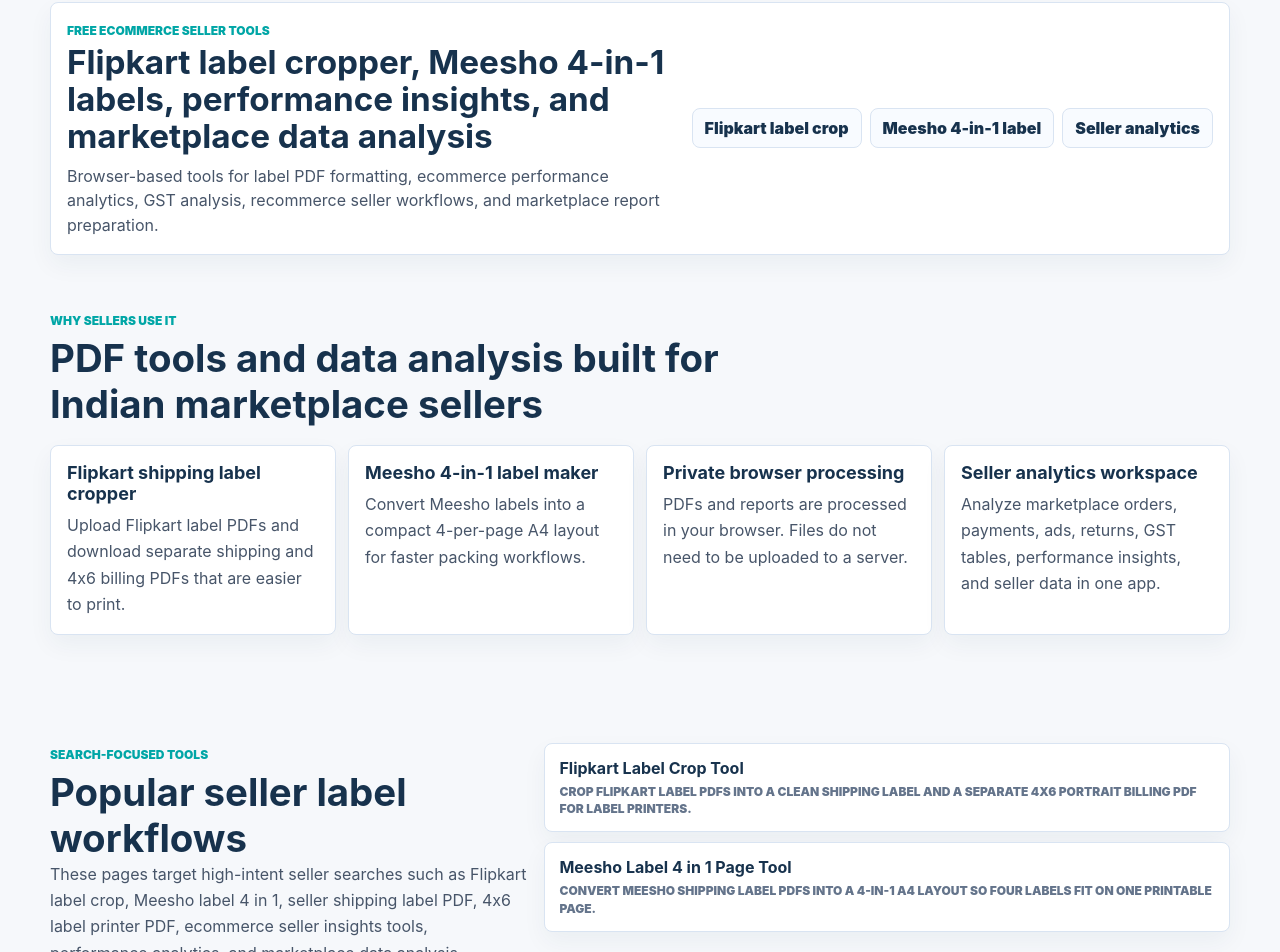
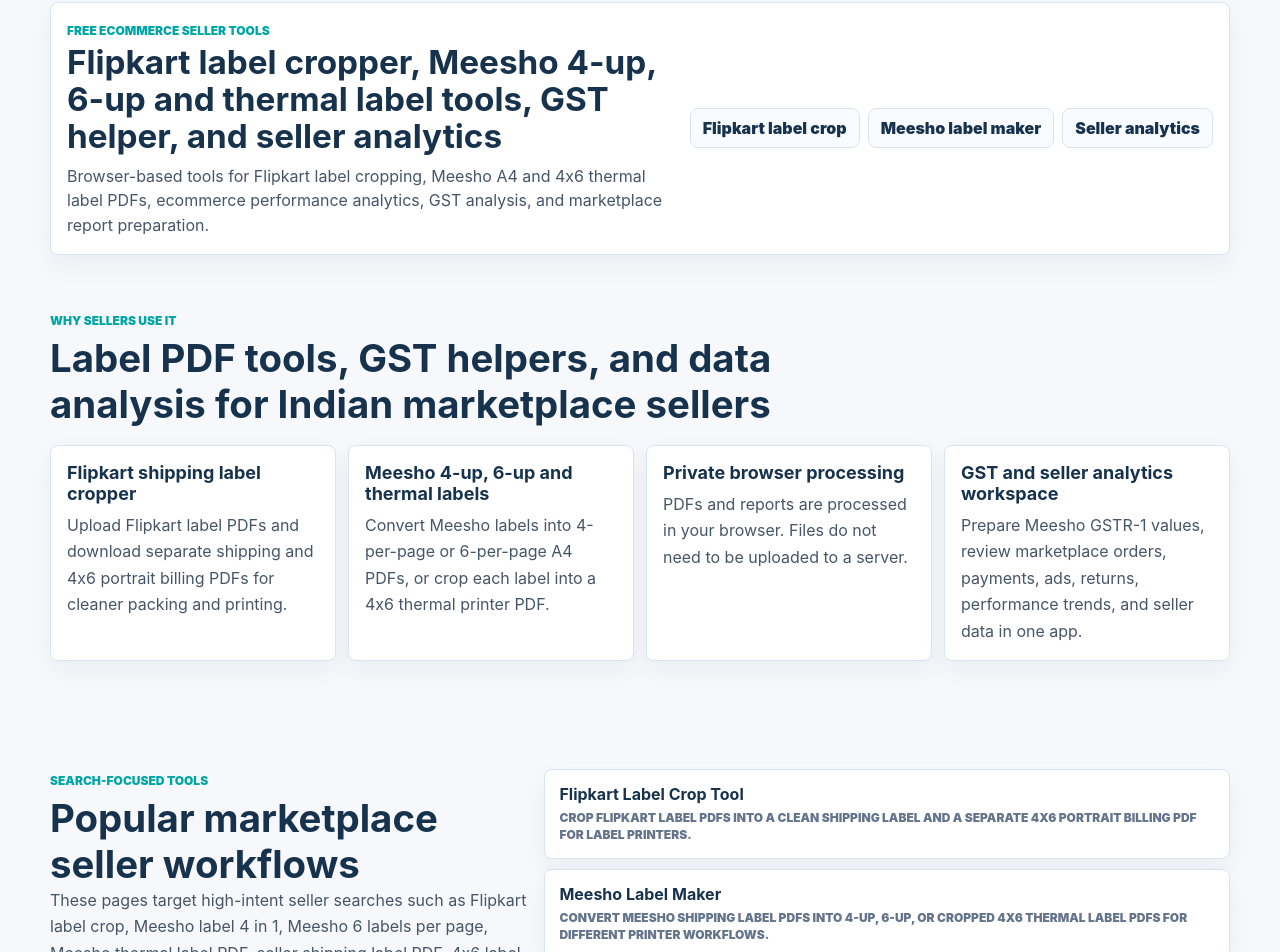
Before and after one commit to rajendra-dhaka/srh-codes, a Next.js app: page / in a window 1280 px wide. Shown: the part 900-1852 px from the top of the page. Built offline with nearby package versions, Linux system fonts and the light colour scheme; no server answers.

Commit message:
Update landing SEO for label and GST tools

```diff
--- a/src/app/layout.jsx
+++ b/src/app/layout.jsx
@@ -7,7 +7,7 @@
 export const metadata = {
   metadataBase: new URL(site.url),
   title: {
-    default: `${site.name} - Flipkart Label Cropper and Meesho 4-in-1 Label Tool`,
+    default: `${site.name} - Flipkart, Meesho Label, GST and Seller Analytics Tools`,
     template: `%s | ${site.name}`,
   },
   description: site.description,
@@ -20,12 +20,12 @@
     type: "website",
     url: absoluteUrl("/"),
     siteName: site.name,
-    title: `${site.name} - Free Seller PDF and GST Tools`,
+    title: `${site.name} - Free Label PDF, GST and Seller Analytics Tools`,
     description: site.description,
   },
   twitter: {
     card: "summary_large_image",
-    title: `${site.name} - Free Seller PDF and GST Tools`,
+    title: `${site.name} - Free Label PDF, GST and Seller Analytics Tools`,
     description: site.description,
   },
   robots: {
--- a/src/app/page.jsx
+++ b/src/app/page.jsx
@@ -3,9 +3,9 @@
 import { absoluteUrl, site } from "../lib/site";
 
 export const metadata = {
-  title: "Free Flipkart Label Cropper and Meesho 4-in-1 Label Tool",
+  title: "Free Flipkart Label Cropper, Meesho 4-up, 6-up and Thermal Label Tool",
   description:
-    "Crop Flipkart shipping labels, create Meesho 4-in-1 label PDFs, and analyze ecommerce seller performance, GST, and marketplace data with free browser-based tools.",
+    "Crop Flipkart shipping labels, create Meesho 4-up, 6-up and thermal 4x6 label PDFs, and analyze ecommerce seller performance, GST, and marketplace data.",
   alternates: {
     canonical: absoluteUrl("/"),
   },
@@ -27,7 +27,9 @@
     },
     featureList: [
       "Flipkart label crop",
-      "Meesho 4-in-1 label PDF",
+      "Meesho 4-up label PDF",
+      "Meesho 6-up label PDF",
+      "Meesho thermal 4x6 label PDF",
       "Shipping and billing PDF split",
       "GST report summary",
       "Marketplace performance analysis",
--- a/src/components/HomeSeoContent.jsx
+++ b/src/components/HomeSeoContent.jsx
@@ -3,30 +3,33 @@
 import { useLanguage } from "./LanguageProvider";
 import { absoluteUrl } from "../lib/site";
 
+const seoLinks = ["/flipkart-label-crop", "/meesho-label-4-in-1", "/#tool"];
+
 const homeCopy = {
   en: {
     kicker: "Free ecommerce seller tools",
-    h1: "Flipkart label cropper, Meesho 4-in-1 labels, performance insights, and marketplace data analysis",
+    h1: "Flipkart label cropper, Meesho 4-up, 6-up and thermal label tools, GST helper, and seller analytics",
     intro:
-      "Browser-based tools for label PDF formatting, ecommerce performance analytics, GST analysis, recommerce seller workflows, and marketplace report preparation.",
+      "Browser-based tools for Flipkart label cropping, Meesho A4 and 4x6 thermal label PDFs, ecommerce performance analytics, GST analysis, and marketplace report preparation.",
     flipkart: "Flipkart label crop",
-    meesho: "Meesho 4-in-1 label",
+    meesho: "Meesho label maker",
     analytics: "Seller analytics",
     why: "Why sellers use it",
-    whyTitle: "PDF tools and data analysis built for Indian marketplace sellers",
+    whyTitle: "Label PDF tools, GST helpers, and data analysis for Indian marketplace sellers",
     features: [
-      ["Flipkart shipping label cropper", "Upload Flipkart label PDFs and download separate shipping and 4x6 billing PDFs that are easier to print."],
-      ["Meesho 4-in-1 label maker", "Convert Meesho labels into a compact 4-per-page A4 layout for faster packing workflows."],
+      ["Flipkart shipping label cropper", "Upload Flipkart label PDFs and download separate shipping and 4x6 portrait billing PDFs for cleaner packing and printing."],
+      ["Meesho 4-up, 6-up and thermal labels", "Convert Meesho labels into 4-per-page or 6-per-page A4 PDFs, or crop each label into a 4x6 thermal printer PDF."],
       ["Private browser processing", "PDFs and reports are processed in your browser. Files do not need to be uploaded to a server."],
-      ["Seller analytics workspace", "Analyze marketplace orders, payments, ads, returns, GST tables, performance insights, and seller data in one app."],
+      ["GST and seller analytics workspace", "Prepare Meesho GSTR-1 values, review marketplace orders, payments, ads, returns, performance trends, and seller data in one app."],
     ],
     search: "Search-focused tools",
-    searchTitle: "Popular seller label workflows",
+    searchTitle: "Popular marketplace seller workflows",
     searchText:
-      "These pages target high-intent seller searches such as Flipkart label crop, Meesho label 4 in 1, seller shipping label PDF, 4x6 label printer PDF, ecommerce seller insights tools, performance analytics, and marketplace data analysis.",
+      "These pages target high-intent seller searches such as Flipkart label crop, Meesho label 4 in 1, Meesho 6 labels per page, Meesho thermal label PDF, seller shipping label PDF, 4x6 label printer PDF, GSTR-1 helper, ecommerce seller insights tools, performance analytics, and marketplace data analysis.",
     links: [
       ["Flipkart Label Crop Tool", "Crop Flipkart label PDFs into a clean shipping label and a separate 4x6 portrait billing PDF for label printers."],
-      ["Meesho Label 4 in 1 Page Tool", "Convert Meesho shipping label PDFs into a 4-in-1 A4 layout so four labels fit on one printable page."],
+      ["Meesho Label Maker", "Convert Meesho shipping label PDFs into 4-up, 6-up, or cropped 4x6 thermal label PDFs for different printer workflows."],
+      ["GST and Performance Tools", "Use marketplace reports to prepare GST helper values and analyze sales, returns, ads, payouts, and performance trends."],
     ],
     info: "Site information",
     infoTitle: "Privacy, support, and legal pages",
@@ -39,27 +42,28 @@
   },
   hi: {
     kicker: "फ्री ecommerce seller tools",
-    h1: "फ्लिपकार्ट label cropper, मीशो 4-in-1 labels, performance insights और marketplace data analysis",
+    h1: "फ्लिपकार्ट label cropper, मीशो 4-up, 6-up और thermal label tools, GST helper और seller analytics",
     intro:
-      "Browser-based tools जिससे label PDF formatting, ecommerce performance analytics, GST analysis, recommerce seller workflows और marketplace report preparation easy होता है.",
+      "Browser-based tools जिससे फ्लिपकार्ट label crop, मीशो A4 और 4x6 thermal label PDFs, ecommerce performance analytics, GST analysis और marketplace report preparation easy होता है.",
     flipkart: "फ्लिपकार्ट label crop",
-    meesho: "मीशो 4-in-1 label",
+    meesho: "मीशो label maker",
     analytics: "Seller analytics",
     why: "Sellers इसे क्यों use करते हैं",
-    whyTitle: "Indian marketplace sellers के लिए PDF tools और data analysis",
+    whyTitle: "Indian marketplace sellers के लिए label PDF tools, GST helpers और data analysis",
     features: [
-      ["फ्लिपकार्ट shipping label cropper", "फ्लिपकार्ट label PDFs upload करो और separate shipping plus 4x6 billing PDFs download करो जो print करने में easy हैं."],
-      ["मीशो 4-in-1 label maker", "मीशो labels को compact 4-per-page A4 layout में convert करो, packing workflow faster होता है."],
+      ["फ्लिपकार्ट shipping label cropper", "फ्लिपकार्ट label PDFs upload करो और clean shipping plus separate 4x6 portrait billing PDFs download करो."],
+      ["मीशो 4-up, 6-up और thermal labels", "मीशो labels को 4-per-page या 6-per-page A4 PDFs में convert करो, या हर label को 4x6 thermal printer PDF में crop करो."],
       ["Private browser processing", "PDFs और reports browser में process होते हैं. Files server पर upload करने की जरूरत नहीं होती."],
-      ["Seller analytics workspace", "Marketplace ऑर्डर, payments, ads, returns, GST tables, performance insights और seller data एक app में analyze करो."],
+      ["GST और seller analytics workspace", "मीशो GSTR-1 values prepare करो और marketplace ऑर्डर, payments, ads, returns, performance trends और seller data analyze करो."],
     ],
     search: "Search-focused tools",
-    searchTitle: "Popular seller label workflows",
+    searchTitle: "Popular marketplace seller workflows",
     searchText:
-      "ये pages high-intent seller searches के लिए हैं जैसे फ्लिपकार्ट label crop, मीशो label 4 in 1, seller shipping label PDF, 4x6 label printer PDF, ecommerce seller insights tools, performance analytics और marketplace data analysis.",
+      "ये pages high-intent seller searches के लिए हैं जैसे फ्लिपकार्ट label crop, मीशो label 4 in 1, मीशो 6 labels per page, मीशो thermal label PDF, seller shipping label PDF, 4x6 label printer PDF, GSTR-1 helper, ecommerce seller insights tools, performance analytics और marketplace data analysis.",
     links: [
       ["फ्लिपकार्ट Label Crop Tool", "फ्लिपकार्ट label PDFs को clean shipping label और separate 4x6 portrait billing PDF में crop करो."],
-      ["मीशो Label 4 in 1 Page Tool", "मीशो shipping label PDFs को 4-in-1 A4 layout में convert करो, ताकि four labels one printable page पर fit हो सकें."],
+      ["मीशो Label Maker", "मीशो shipping label PDFs को 4-up, 6-up या cropped 4x6 thermal label PDFs में convert करो."],
+      ["GST और Performance Tools", "Marketplace reports से GST helper values prepare करो और sales, returns, ads, payouts, performance trends analyze करो."],
     ],
     info: "Site information",
     infoTitle: "Privacy, support और legal pages",
@@ -114,7 +118,7 @@
         </div>
         <div className="seo-link-list">
           {t.links.map(([title, text], index) => (
-            <a key={title} href={absoluteUrl(index === 0 ? "/flipkart-label-crop" : "/meesho-label-4-in-1")}>
+            <a key={title} href={absoluteUrl(seoLinks[index] || "/#tool")}>
               <strong>{title}</strong>
               <span>{text}</span>
             </a>
```
Also changed, not shown: src/lib/site.js.
